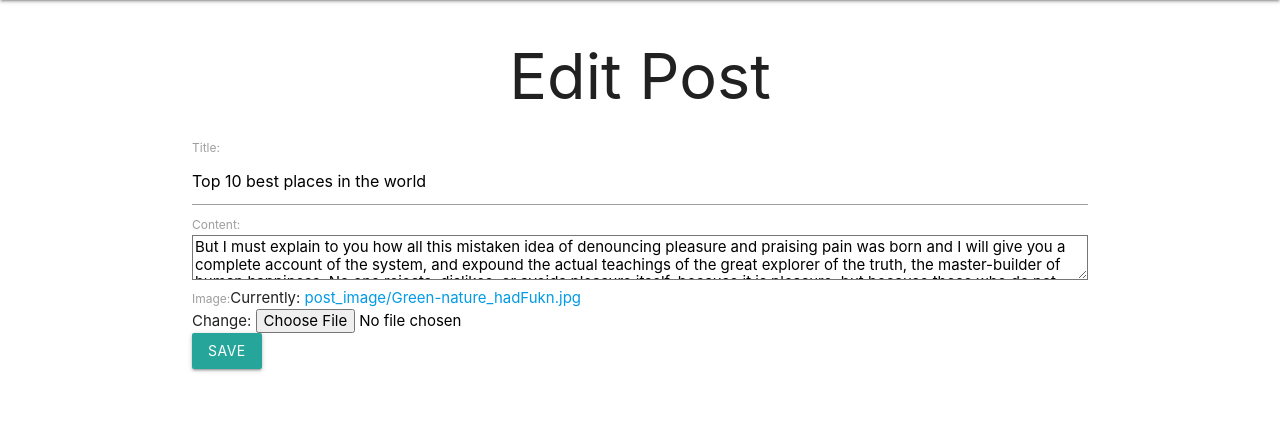
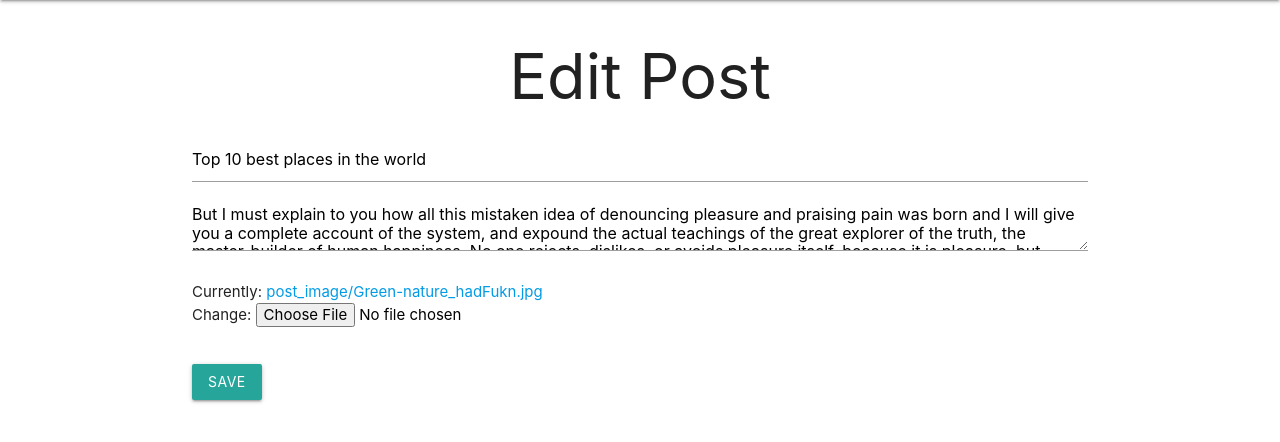
Before and after one commit to azizcruz/blog_system_using_django, a Django app: page /post/6/edit in a window 1280 px wide. Shown: the part 64-506 px from the top of the page. Run offline with Django 3.2, Linux system fonts and the light colour scheme; data comes from the database, SQL or seed files in the repository; both versions use the stored data as it was after the commit.

Commit message:
fixed some style issues

```diff
--- a/blog/models.py
+++ b/blog/models.py
@@ -1,5 +1,6 @@
 from django.db import models
 from django.shortcuts import reverse
+from django import forms
 
 # Create your models here.
 
--- a/blog/templates/blog/form.html
+++ b/blog/templates/blog/form.html
@@ -9,7 +9,11 @@
 <form class="blog-form" action="" method="post" enctype="multipart/form-data">
   {% csrf_token %}
   {{ form.media }}
-  {{ form }}
+  {% for field in form %}
+    <div class="input-field">
+      {{ field }}
+    </div>
+  {% endfor %}
   <br>
   <button type="submit" class="btn">Save</button>
 </form>
--- a/static/css/style.css
+++ b/static/css/style.css
@@ -24,3 +24,25 @@ input, textarea {
 .pagination li.active {
   background-color: #000
 }
+
+.blog-form textarea {
+  resize: vertical;
+  background-color: transparent;
+  border: none;
+  border-bottom: 1px solid #9e9e9e;
+  border-radius: 0;
+  outline: none;
+  height: 3rem;
+  width: 100%;
+  font-size: 16px;
+  margin: 0 0 8px 0;
+  padding: 0;
+  -webkit-box-shadow: none;
+          box-shadow: none;
+  -webkit-box-sizing: content-box;
+          box-sizing: content-box;
+  -webkit-transition: border .3s, -webkit-box-shadow .3s;
+  transition: border .3s, -webkit-box-shadow .3s;
+  transition: box-shadow .3s, border .3s;
+  transition: box-shadow .3s, border .3s, -webkit-box-shadow .3s;
+}
```
Also changed, not shown: db.sqlite3.
